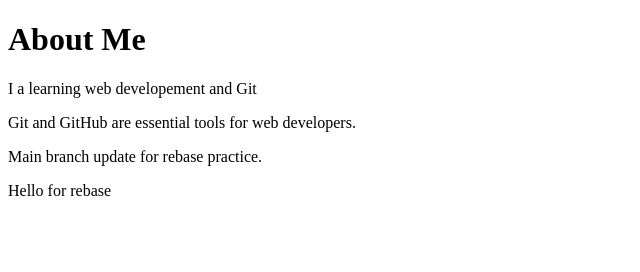
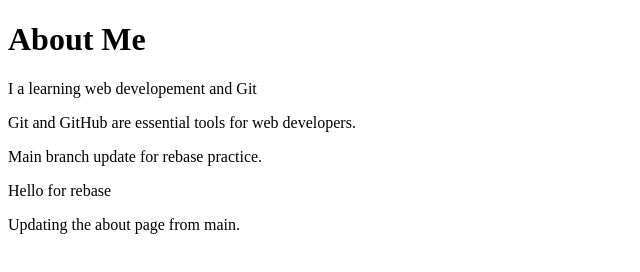
Before and after one commit to vijolouis01/git-practice, a plain HTML site: page about.html in a window 1280 px wide. Shown: the whole page, without its empty margins (0-640 px from the left). Drawn offline with Linux system fonts and the light colour scheme.

Commit message:
Update the about page again

```diff
--- a/about.html
+++ b/about.html
@@ -11,5 +11,6 @@
     <p>Git and GitHub are essential tools for web developers.</p>
     <p>Main branch update for rebase practice.</p>
     <p>Hello for rebase</p>
+    <p>Updating the about page from main.</p>
 </body>
 </html>
```
